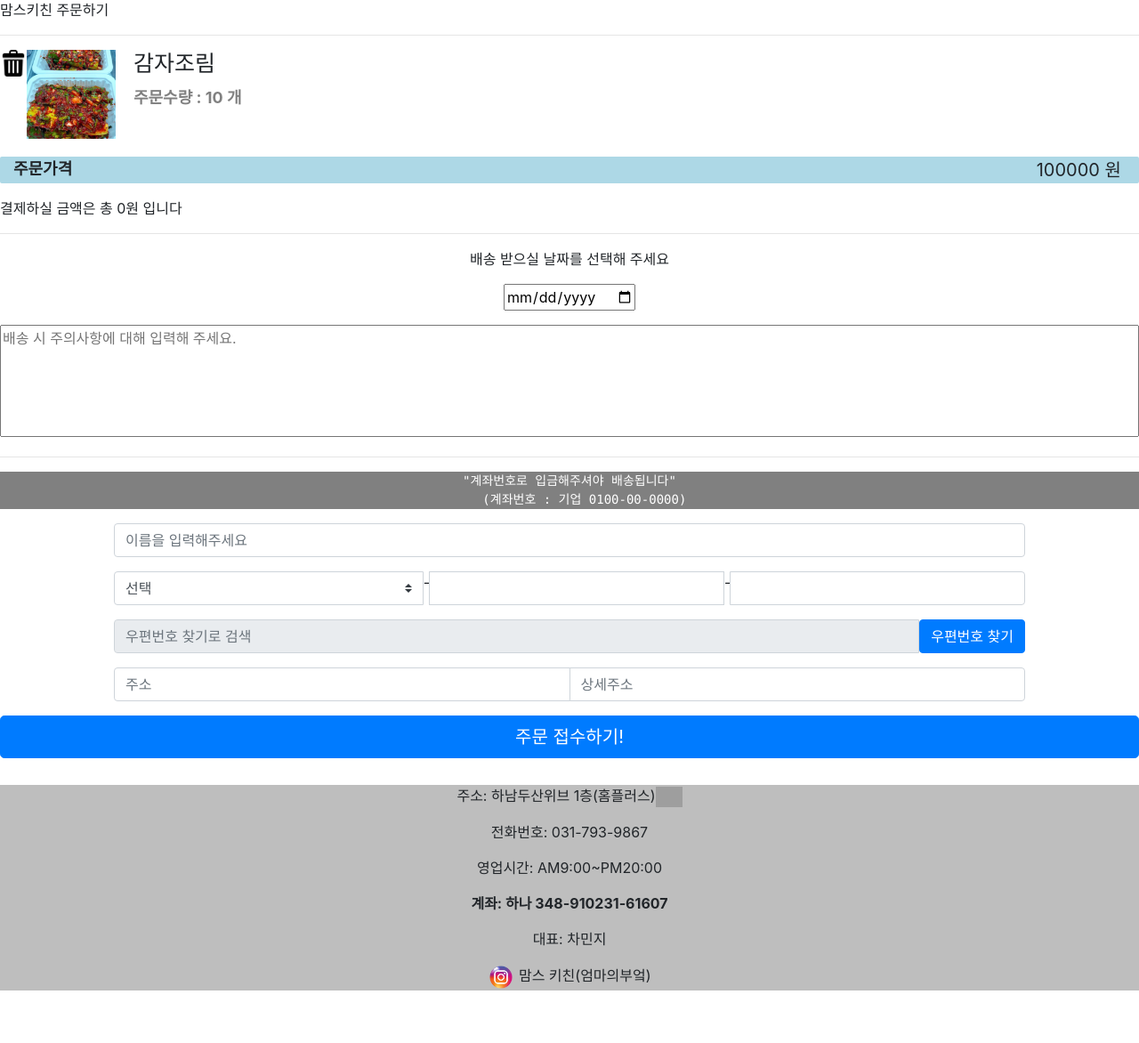
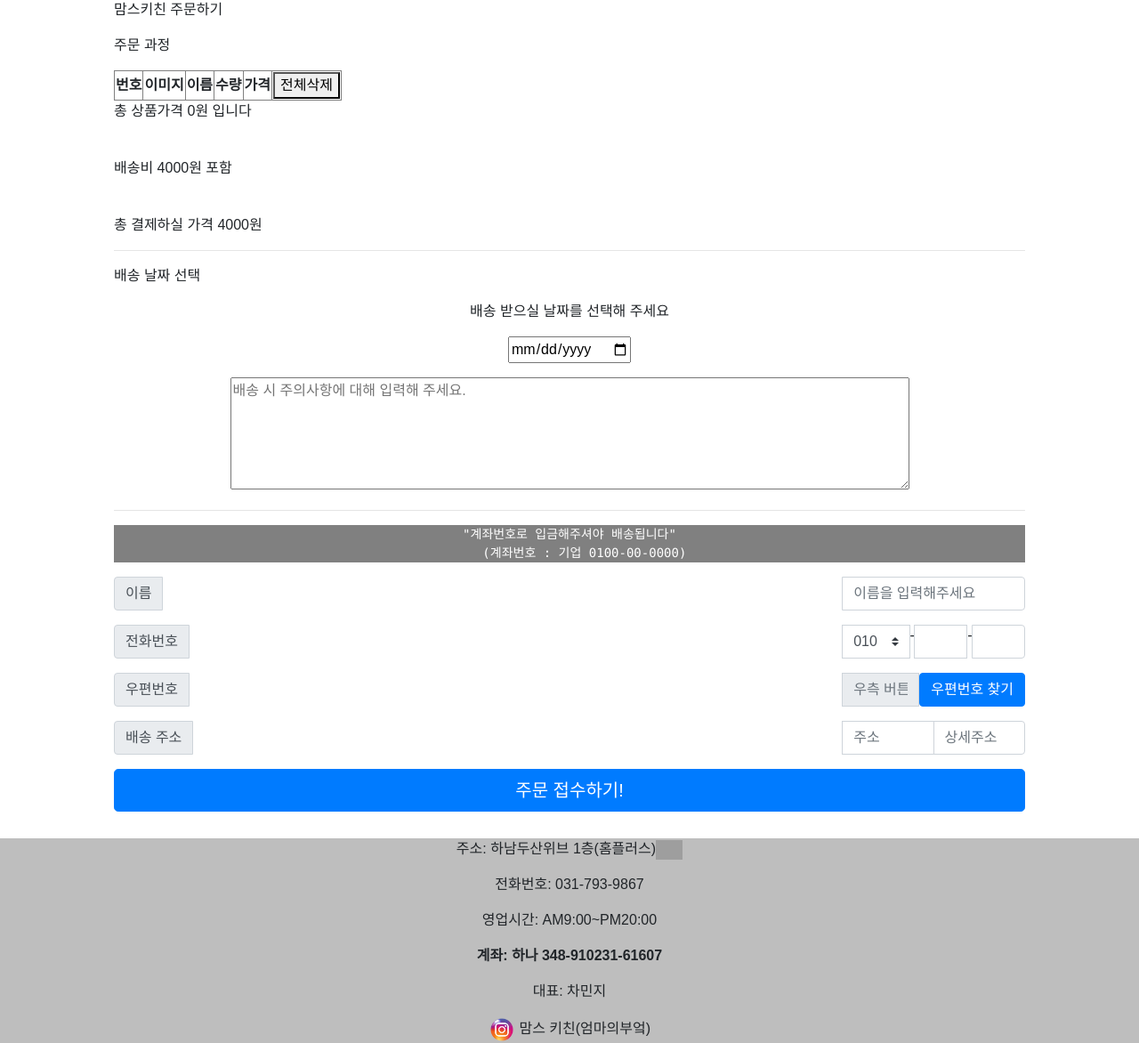
Before and after one commit to Leeminhun/storePJ, a Flask app: page /order in a window 1280 px wide. Shown: the part 753-1925 px from the top of the page at 89% size. Before the commit the page ends 1866 px from the top, so only its background shows below. Run offline with Flask 2, Linux system fonts and the light colour scheme; lists and menus that the app fills with data are empty; some libraries are stand-ins or nearby versions; grey boxes are pictures that could not be loaded.

Commit message:
Revert "order.html 변경"
This reverts commit f4ba9374a5c46614325a4388d3cb5ebb199e0aa9.

```diff
--- a/templates/order.html
+++ b/templates/order.html
@@ -2,21 +2,39 @@
 <html lang="ko">
 <head>
     <meta charset="UTF-8">
-    <title style="color: yellow">엄마의 부엌 | 주문하기</title>
+    <title>주문하기 페이지</title>
     <script src="https://ajax.googleapis.com/ajax/libs/jquery/3.4.1/jquery.min.js"></script>
     <script src="//t1.daumcdn.net/mapjsapi/bundle/postcode/prod/postcode.v2.js"></script>
-    <link rel="stylesheet" href="../static/css/common.css">
-    <link rel="stylesheet" href="../static/css/order.css">
-    <script src="../static/js/common.js"></script>
-     <script src="https://kit.fontawesome.com/447b429f54.js" crossorigin="anonymous"></script>
-
     <!--부트스트랩-->
     <link rel="stylesheet" href="https://maxcdn.bootstrapcdn.com/bootstrap/4.0.0/css/bootstrap.min.css"
           integrity="sha384-Gn5384xqQ1aoWXA+058RXPxPg6fy4IWvTNh0E263XmFcJlSAwiGgFAW/dAiS6JXm"
           crossorigin="anonymous">
+    <link rel="stylesheet" type="text/css" href="../static/css/common.css">
+    <script src="../static/js/common.js"> </script>
+    <script src="https://kit.fontawesome.com/447b429f54.js" crossorigin="anonymous"></script>
+
     <!--사라질 style 코드-->
+    <style>
+        div {
+            backgroung-color : green;
+            width : 80%;
+            margin : auto;
+        }
+
+        .logo {
+        width: 150px;
+        height: auto;
+        margin: 50px auto;
+        text-align: center;
+    }
+
+    .thumbnail{
+            width:90px;
+        }
+
+    </style>
     <script>
-        function postcode() {
+        function istest() {
             new daum.Postcode({
                 oncomplete: function (data) {
                     var addr = ''; // 주소 변수
@@ -61,14 +79,13 @@
             let addr = $('#address').val() + ' ' + $('#extraAddress').val()
             let code = $('#postcode').val()
             let phone = $('#phone1').val() + '-' + $('#phone2').val() + '-' + $('#phone3').val()
+            let phone2 = $('#phone2').val()
+            let phone3 = $('#phone3').val()
+            let date = $('#datedata').val()
+            let ero = $('#error').val()
+
             if (name == "") {
                 alert("이름을 입력해주세요!");
-                return false;
-            } else if (code == "") {
-                alert("우편번호를 입력해주세요!");
-                return false;
-            } else if (addr == "") {
-                alert("주소를 입력해주세요!");
                 return false;
             } else if (phone2 == "") {
                 alert("핸드폰번호를 전부 입력해주세요!");
@@ -76,15 +93,65 @@
             } else if (phone3 == "") {
                 alert("핸드폰번호를 전부 입력해주세요!");
                 return false;
+            }else if (code == "") {
+                alert("우편번호를 입력해주세요!");
+                return false;
+            } else if (addr == "") {
+                alert("주소를 입력해주세요!");
+                return false;
+            }else if ( date == "") {
+                alert("날자를 입력해주세요");
+                return false;
+            } else if (ero == "") {
+                let answer = confirm("배송시 주의사항이 필요없으신가요?");
+                if (answer == false){
+                    return false;
+                }
             }
+            let menu = '';
+            let price = 0;
+            let count = 0;
+            let index = 0;
+            let img_url = '';
+            let asr = [];
+            let price_all = 0;
+            let orderlist = [];
+            if (localStorage.length > 0) {
+                for (let i = 1; i < localStorage.length+1; i++) {
+                    if(localStorage.getItem(i) !== null){
+                        let cartItem = JSON.parse(localStorage.getItem(i))
+                        index = cartItem.id;
+                        menu = cartItem.menu;
+                        price = cartItem.price;
+                        count = cartItem.count;
+                        img_url = cartItem.img_url;
+                        price_all += Number(price);
+                        asr.push(menu);
+                        asr.push(price);
+                        asr.push(count);
+                        orderlist.push(asr);
+                        asr = [];
+
+                    }
+                }
+            }
+
+            console.log(date, ero)
+            console.log(name, addr, code, phone, orderlist, price_all)
             $.ajax({
+                dataType:"json",
+                traditional: true,
                 type: "POST",
-                url: "/order",
+                url: "/order/do",
                 data: {
                     "name": name,
                     "addr": addr,
                     "code": code,
-                    "phone": phone
+                    "phone": phone,
+                    "orderlist[]":orderlist,
+                    "date":date,
+                    "ero": ero,
+                    "price_all":price_all
                 },
                 success: function (response) {
                     alert(response['msg']);
@@ -120,47 +187,20 @@
                         // 주의: index 앞뒤로 공백이 있으면 삭제버튼에서 index값을 불러올 때 공백까지 불러와서 에러 발생
                         temp_html += `
                             <tr>
-                               <div class="order_inner">
-            <a><img src="../static/img/trash.png" style="width: 30px; height: 30px;"></a>
-            <li>
-                <img src="${img_url}" alt="${menu} 사진">
-            </li>
-
-            <dl>
-                <dt>
-                    <div>
-                        <h1>${menu}</h1>
-                        <span>주문수량 : ${count} 개</span>
-
-                    </div>
-
-                </dt>
-            </dl>
-
-        </div>
-
-            <ul class="title">
-                <li class="title_p">
-                    주문가격
-                </li>
-                <li>
-                    <span>
-                        <span>${price}</span>
-
-                    원</span>
-                </li>
-            </ul>
-            <p>
-
-                </p>
+                                <td class="index">${index}</td>
+                                <td><img class="thumbnail" src="${img_url}" /></td>
+                                <td class="menu">${menu}</td>
+                                <td>${count}<button onclick="updateCount(this,1)" class="plus">+</buttn><button onclick="updateCount(this,-1)" class="minus">-</button></td>
+                                <td>${price}원</td>
+                                <td><button onclick="deleteMenu(this)">삭제</button></td>
                             </tr>
                         `;
-
                     }
                 }
             }
-            $("#orderDiv").append(temp_html)
-            temp_html2 = `결제하실 금액은 총 ${price_all}원 입니다`
+            $("#orderTable").append(temp_html)
+            temp_html2 = `<p>총 상품가격 ${price_all}원 입니다</p><br><p>배송비 4000원 포함</p><br>
+            <p>총 결제하실 가격 ${price_all+4000}원`
             $("#pricesum").html(temp_html2)
         }
 
@@ -268,67 +308,42 @@
 <div>
     <p>주문과정 <img src="#"></p>
     <!--로고(css는 합칠 떄 수정할 예정 )-->
-   <!-- <a href="/"><img src="../static/img/logo.png" class="logo"></a>-->
+    <a href="/"><img src="../static/img/logo.png" class="logo"></a>
     <!--프로필사진-->
     <img src="#">
 </div>
 <!--맘스키친 주문하기-->
 <div>
-    <p>맘스키친 주문하기</p><hr>
-      <div id="orderDiv">
-        <div class="order_inner">
-            <a><img src="../static/img/trash.png" style="width: 30px; height: 30px;"></a>
-            <li>
-                <img src="../static/img/KakaoTalk_20210719_190856996_27.jpg" alt="">
-            </li>
-
-            <dl>
-                <dt>
-                    <div>
-                        <h1>감자조림</h1>
-                        <span>주문수량 : 10 개</span>
-
-                    </div>
-
-                </dt>
-            </dl>
-
-        </div>
-
-            <ul class="title">
-                <li class="title_p">
-                    주문가격
-                </li>
-                <li>
-                    <span>
-                        <span>100000</span>
-
-                    원</span>
-                </li>
-            </ul>
-            <p>
-
-                </p>
-
-
-      </div>
-
+    <p>맘스키친 주문하기</p>
+    <p>주문 과정</p>
+    <table border=1>
+        <thead>
+            <tr>
+                <th>번호</th>
+                <th>이미지</th>
+                <th>이름</th>
+                <th>수량</th>
+                <th>가격</th>
+                <th><button onclick="deleteAll()">전체삭제</button></th>
+            </tr>
+        </thead>
         <tbody id="orderTable">
 
         </tbody>
-
+    </table>
 
     <p id = "pricesum"></p>
     <hr>
 </div>
 <!--맘스키친 배송 날짜 선택-->
 <div>
+    <p>배송 날짜 선택</p>
     <p align="center">배송 받으실 날짜를 선택해 주세요</p>
     <form action="#" method="POST">
-        <p align="center"><input type="date"></p>
+        <p align="center"><input id = 'datedata'type="date"></p>
         <!--날짜를 선택하면 n월 n일을 선택하셨습니다 뜨게-->
 
-        <p align="center"><textarea placeholder="배송 시 주의사항에 대해 입력해 주세요." cols="80%" rows="5" style="width: 100%; resize: none;"></textarea></p>
+        <p align="center"><textarea id = 'error'placeholder="배송 시 주의사항에 대해 입력해 주세요." cols="80%" rows="5"></textarea></p>
 
     </form>
     <hr>
@@ -339,18 +354,22 @@
     <pre style="color : white">"계좌번호로 입금해주셔야 배송됩니다"
     (계좌번호 : 기업 0100-00-0000)</pre>
 </div>
-<div style="width : 80%; margin: 0 auto">
+<div style="width : 80%">
     <form action="#">
         <div class="input-group mb-3">
+            <div class="input-group-prepend">
+                <span class="input-group-text" id="basic-addon1">이름</span>
+            </div>
             <input type="text" class="form-control" placeholder="이름을 입력해주세요" aria-label="name"
                    aria-describedby="basic-addon1" id="name">
         </div>
 
         <div class="input-group mb-3">
-
+            <div class="input-group-prepend">
+                <label class="input-group-text">전화번호 </label>
+            </div>
             <select class="custom-select" id="phone1">
-                <option selected>선택</option>
-                <option value="010">010</option>
+                <option value="010" selected>010</option>
                 <option value="011">011</option>
                 <option value="016">016</option>
                 <option value="017">017</option>
@@ -364,12 +383,17 @@
         </div>
         <!--우편 API 해서 찾아보기 -->
         <div class="input-group mb-3">
-            <input type="text" class="form-control" placeholder="우편번호 찾기로 검색" aria-label="address"
-                   aria-describedby="basic-addon1" id="postcode" style="width: 50%" readonly>
-            <button onclick="postcode()" type="submit" class="btn btn-primary">우편번호 찾기</button>
+            <div class="input-group-prepend">
+                <span class="input-group-text" id="basic-addon1">우편번호</span>
+            </div>
+            <input type="text" class="form-control" placeholder="우측 버튼을 클릭해 우편번호 검색하기" aria-label="address"
+                   aria-describedby="basic-addon1" id="postcode" readonly>
+            <button onclick="istest()" type="submit" class="btn btn-primary">우편번호 찾기</button>
         </div>
         <div class="input-group mb-3">
-
+            <div class="input-group-prepend">
+                <span class="input-group-text" id="basic-addon1">배송 주소</span>
+            </div>
             <input type="text" class="form-control" placeholder="주소" aria-label="address"
                    aria-describedby="basic-addon1" id="address">
             <input type="text" class="form-control" placeholder="상세주소" aria-label="address"
@@ -380,12 +404,12 @@
 </div>
 <div>
     <!--주문 접수하기! 버튼 -->
-    <button type="button" class="btn btn-primary btn-lg btn-block">주문 접수하기!</button>
+    <button type="button" onclick="saveOrder()" class="btn btn-primary btn-lg btn-block">주문 접수하기!</button>
 </div>
-<script>
-                includeHTML();
-        </script>
 <!--푸터영역-->
 <footer w3-include-html="footer.html"></footer>
+<script>
+    includeHTML();
+</script>
 </body>
 </html>
```
